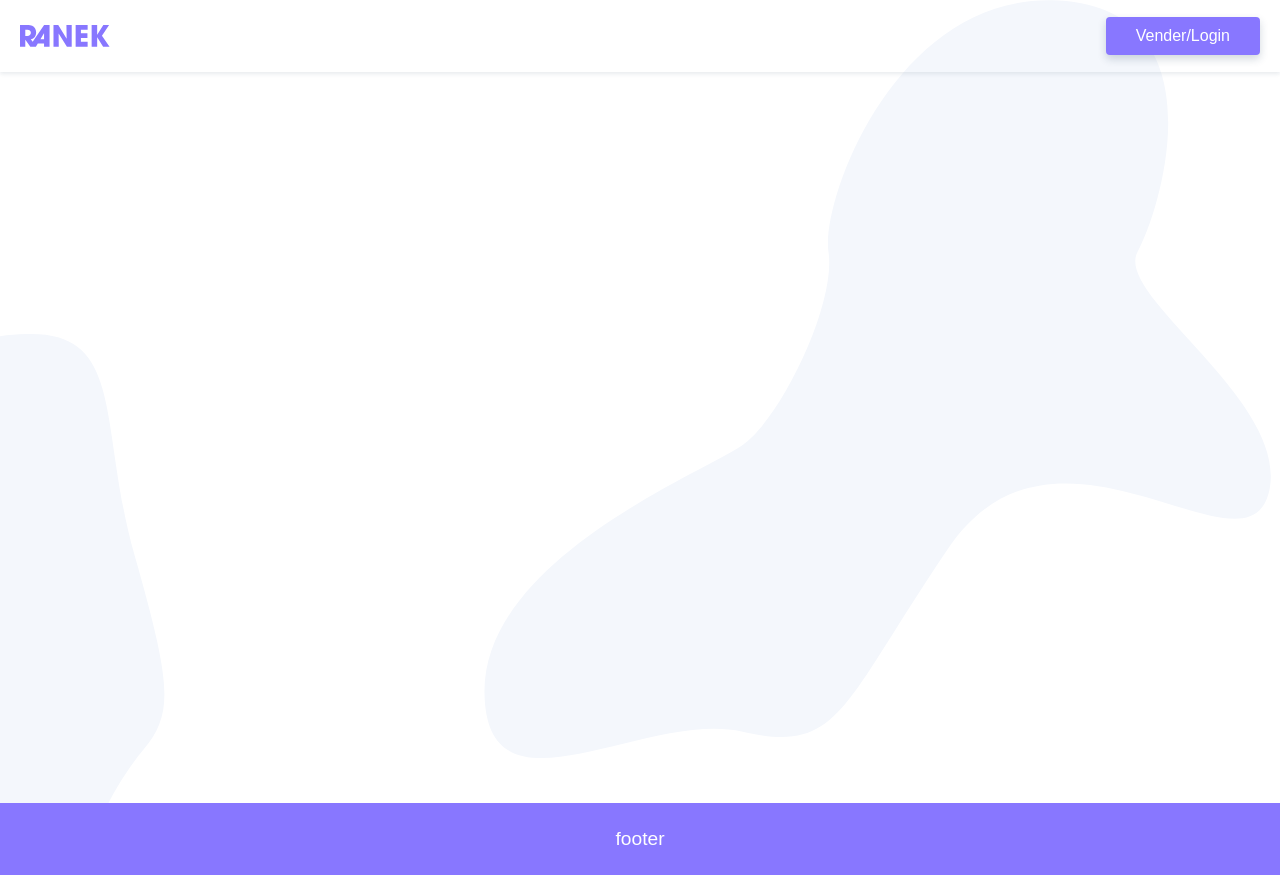
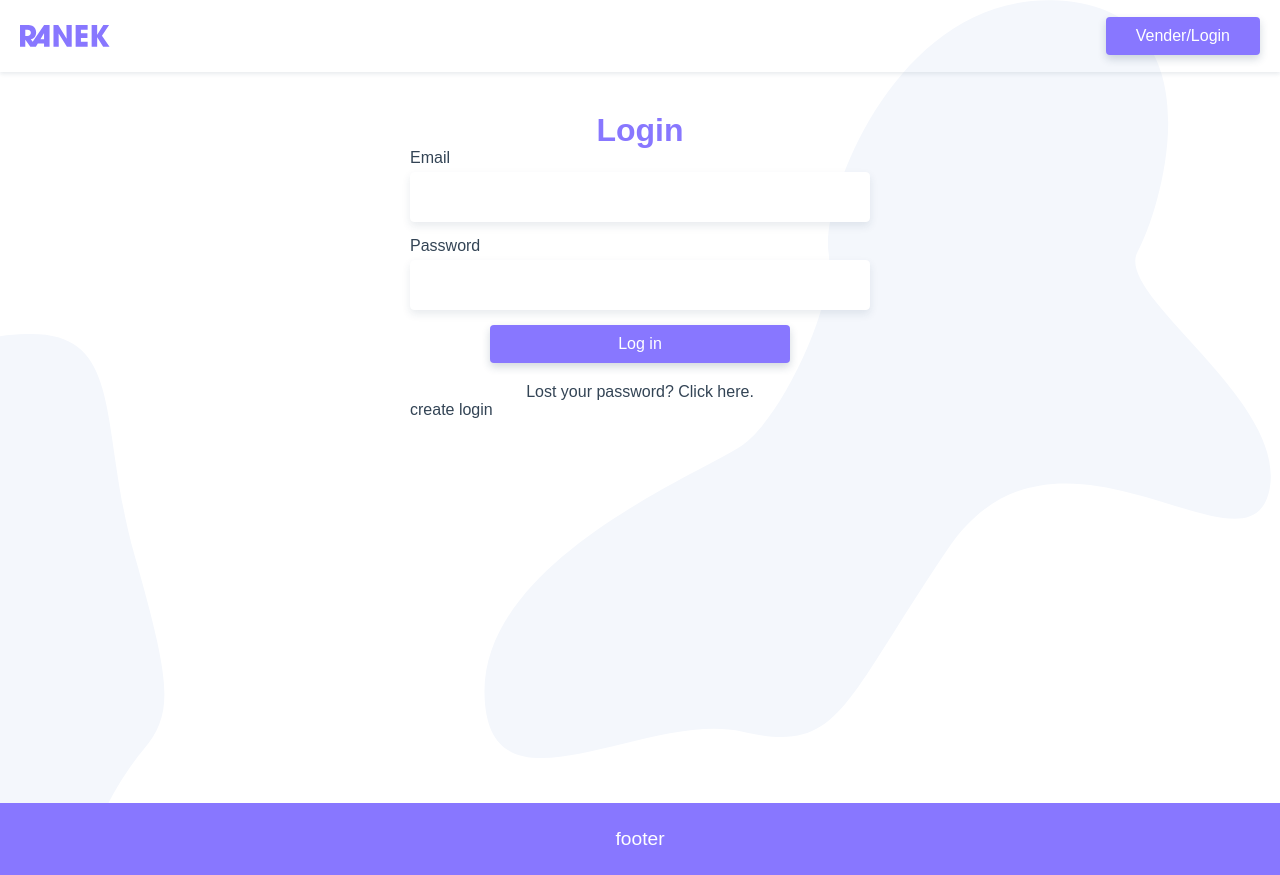
Before and after one commit to Reinoldo/e-commerce, a Vue app: page /login in a window 1280 px wide. Built offline with nearby package versions, Linux system fonts and the light colour scheme.

Commit message:
Login created, but its not working yet

```diff
--- a/src/App.vue
+++ b/src/App.vue
@@ -2,7 +2,9 @@
   <div id="app">
     <TheHeader />
     <main id="main">
-      <router-view />
+      <transition mode="out-in">
+        <router-view />
+      </transition>
     </main>
     <TheFooter />
   </div>
@@ -35,6 +37,9 @@ p {
   margin: 0px;
 }
 
+label {
+  margin-bottom: 5px;
+}
 ul {
   list-style: none;
 }
--- /dev/null
+++ b/src/components/CreateLogin.vue
@@ -0,0 +1,10 @@
+<template>
+  <p>create login</p>
+</template>
+
+<script>
+export default {};
+</script>
+
+<style>
+</style>
--- a/src/components/ProductsList.vue
+++ b/src/components/ProductsList.vue
@@ -2,9 +2,9 @@
   <section class="products-container">
     <div class="products" v-if="products && products.length">
       <div class="product" v-for="(product, index) in products" :key="index">
-        <router-link to="/">
+        <router-link :to="{name: 'product', params:{id: product.id}}">
           <img v-if="product.photos" :src="product.photos[0].src" :alt="product.photos[0].titulo" />
-          <p class="price">{{product.price}}</p>
+          <p class="price">{{product.price | priceNumber}}</p>
           <h2 class="title">{{product.name}}</h2>
           <p class="description">{{product.description}}</p>
         </router-link>
@@ -21,7 +21,7 @@
 import ProductsPagination from "@/components/ProductsPagination.vue";
 import { api } from "@/services.js";
 import { serialize } from "@/helpers.js";
-import { log } from "util";
+
 export default {
   name: "ProductsList",
   components: {
--- a/src/components/ProductsPagination.vue
+++ b/src/components/ProductsPagination.vue
@@ -1,6 +1,6 @@
 <template>
   <div>
-    <ul v-if="pagination > 1">
+    <ul v-if="pagination.length > 1">
       <li v-for="page in pagination" :key="page">
         <router-link :to="{query: query(page)}">{{page}}</router-link>
       </li>
@@ -43,6 +43,7 @@ export default {
       arrayPages.splice(0, current - offset);
       arrayPages.splice(range, total);
 
+      console.log(arrayPages);
       return arrayPages;
     },
     totalPages() {
--- a/src/main.js
+++ b/src/main.js
@@ -1,12 +1,17 @@
-import Vue from 'vue'
-import App from './App.vue'
-import router from './router'
-import store from './store'
+import Vue from "vue";
+import App from "./App.vue";
+import router from "./router";
+import store from "./store";
 
-Vue.config.productionTip = false
+Vue.config.productionTip = false;
+
+Vue.filter("priceNumber", valor => {
+  valor = Number(valor);
+  return valor.toLocaleString("pt-BR", { style: "currency", currency: "BRL" });
+});
 
 new Vue({
   router,
   store,
   render: h => h(App)
-}).$mount('#app')
+}).$mount("#app");
--- a/src/router.js
+++ b/src/router.js
@@ -1,6 +1,8 @@
 import Vue from "vue";
 import Router from "vue-router";
 import Home from "./views/Home.vue";
+import Product from "./views/Product.vue";
+import Login from "./views/Login.vue";
 
 Vue.use(Router);
 
@@ -12,6 +14,17 @@ export default new Router({
       path: "/",
       name: "home",
       component: Home
+    },
+    {
+      path: "/product/:id",
+      name: "product",
+      component: Product,
+      props: true
+    },
+    {
+      path: "/login",
+      name: "login",
+      component: Login
     }
   ]
 });
--- a/src/views/Home.vue
+++ b/src/views/Home.vue
@@ -1,6 +1,5 @@
 <template>
   <section>
-    <h1 class>Buy and sell 👌</h1>
     <ProductsSearch />
     <ProductsList />
   </section>
--- /dev/null
+++ b/src/views/Login.vue
@@ -0,0 +1,69 @@
+<template>
+  <section class="login">
+    <h1>Login</h1>
+    <form class="form">
+      <label for>Email</label>
+      <input type="email" name="email" id="email" v-model="login.email" />
+      <label for>Password</label>
+      <input type="password" name="password" id="password" v-model="login.pass" />
+      <button class="btn" @click.prevent="logar">Log in</button>
+    </form>
+    <p class="lostPass">
+      <a href="/" target="_blank">Lost your password? Click here.</a>
+    </p>
+    <CreateLogin />
+  </section>
+</template>
+
+<script>
+import CreateLogin from "@/components/CreateLogin.vue";
+export default {
+  components: {
+    bane: "Login",
+    CreateLogin
+  },
+  data() {
+    return {
+      login: {
+        email: "",
+        pass: ""
+      }
+    };
+  }
+};
+</script>
+
+<style scoped>
+h1 {
+  margin-top: 40px;
+  text-align: center;
+  font-size: 2rem;
+  color: #87f;
+}
+.login {
+  max-width: 500px;
+  margin: 0 auto;
+  padding: 0 20px;
+}
+
+.form {
+  display: grid;
+}
+
+.btn {
+  width: 100%;
+  max-width: 300px;
+  margin-left: auto;
+  margin-right: auto;
+}
+
+.lostPass {
+  text-align: center;
+  margin: 20px auto 0 auto;
+}
+
+.lostPass a:hover {
+  color: #87f;
+  text-decoration: underline;
+}
+</style>
--- /dev/null
+++ b/src/views/Product.vue
@@ -0,0 +1,68 @@
+<template>
+  <section>
+    <div v-if="product" class="product">
+      <ul class="photos" v-if="product.photos">
+        <li v-for="(photo,index) in product.photos" :key="index">
+          <img :src="photo.src" :alt="photo.title" />
+        </li>
+      </ul>
+      <div class="info">
+        <h1>{{product.name}}</h1>
+        <p class="price">{{product.price | priceNumber}}</p>
+        <p class="description">{{product.description}}</p>
+        <button v-if="product.sold === 'false'" class="btn">Comprar</button>
+        <button v-else class="btn" disabled>Sold</button>
+      </div>
+    </div>
+  </section>
+</template>
+
+<script>
+import { api } from "@/services.js";
+export default {
+  name: "Products",
+  props: ["id"],
+  data() {
+    return {
+      product: null
+    };
+  },
+  methods: {
+    getProduct() {
+      api.get(`/product/${this.id}`).then(response => {
+        this.product = response.data;
+      });
+    }
+  },
+  created() {
+    this.getProduct();
+  }
+};
+</script>
+
+<style scoped>
+.product {
+  display: grid;
+  grid-template-columns: 1fr 1fr;
+  grid-gap: 30px;
+  max-width: 900px;
+  padding: 60px 20px;
+  margin: 0 auto;
+}
+
+.price {
+  color: #e80;
+  font-weight: bold;
+  font-size: 1.5rem;
+  margin-bottom: 40px;
+}
+
+.description {
+  font-size: 1.2rem;
+}
+
+.btn {
+  margin-top: 60px;
+  width: 200px;
+}
+</style>
```
